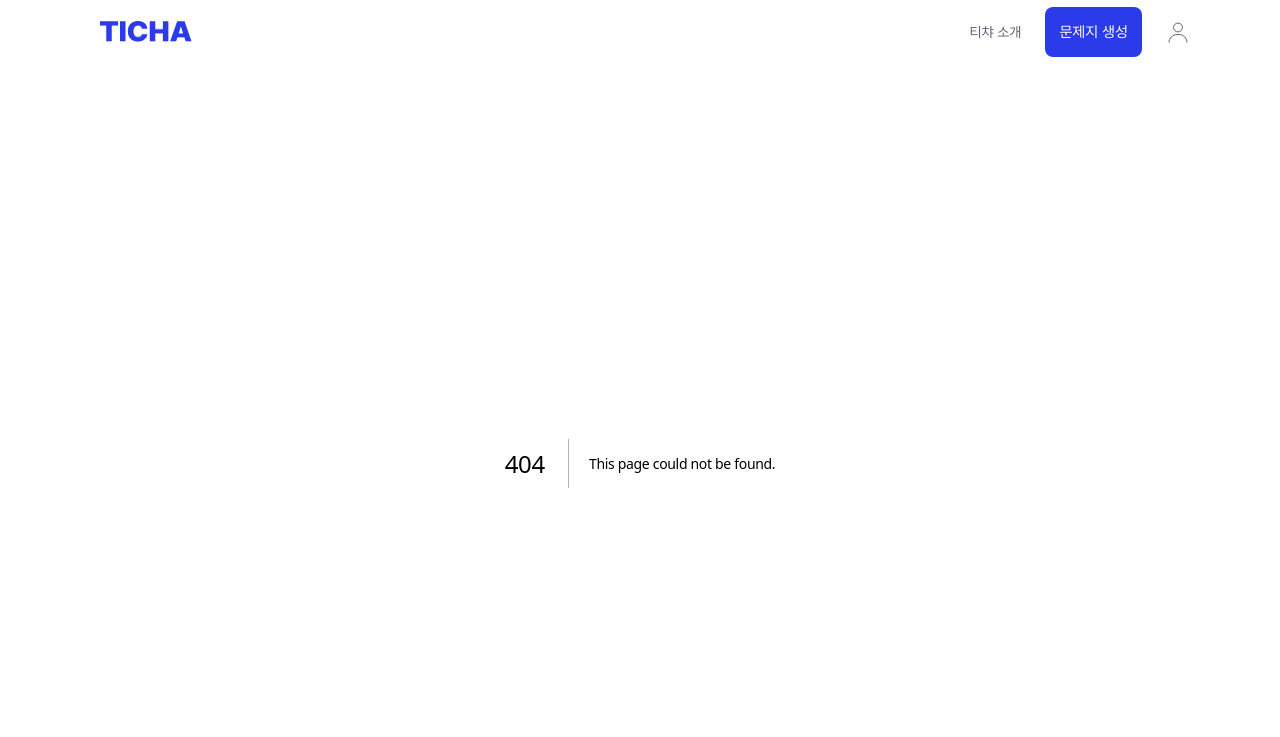
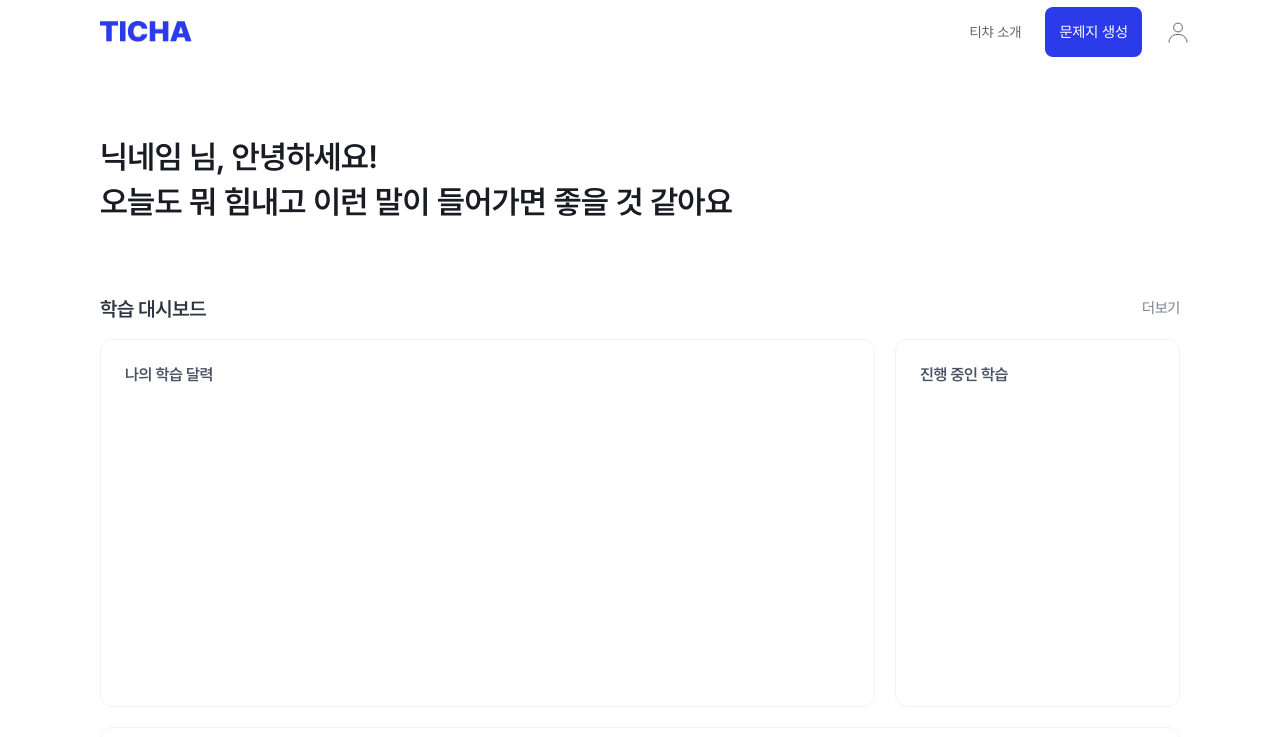
Before and after one commit to ticha-ai/ticha-FE, a Next.js app: page /dashboard in a window 1280 px wide. Before the commit this address had no page. Shown: the top 737 px of the page. Built offline with nearby package versions, Linux system fonts and the light colour scheme.

Commit message:
feat: dashboard page 틀 구현

```diff
--- /dev/null
+++ b/src/app/dashboard/page.tsx
@@ -0,0 +1,31 @@
+import style from './style.module.css';
+
+const DashboardPage = () => {
+  return (
+    <div>
+      <div className={style['greeting-container']}>
+        <p>닉네임 님, 안녕하세요!</p>
+        <p>오늘도 뭐 힘내고 이런 말이 들어가면 좋을 것 같아요</p>
+      </div>
+      <div className={style['dashboard-container']}>
+        <div className={style['dashboard-header']}>
+          <span className={style['dashboard-title']}>학습 대시보드</span>
+          <span className={style['dashboard-more']}>더보기</span>
+        </div>
+        <div className={style['calendar-working-container']}>
+          <div className={style['calendar-container']}>
+            <p className={style['calendar-title']}>나의 학습 달력</p>
+          </div>
+          <div className={style['working-status-container']}>
+            <p className={style['working-status-title']}>진행 중인 학습</p>
+          </div>
+        </div>
+        <div className={style['learning-status-container']}>
+          <p className={style['learning-status-title']}>학습 풀이 현황</p>
+        </div>
+      </div>
+    </div>
+  );
+};
+
+export default DashboardPage;
--- /dev/null
+++ b/src/app/dashboard/style.module.css
@@ -0,0 +1,77 @@
+.greeting-container {
+  padding: 72px 0 0;
+  color: var(--color--gray-800);
+  font-size: var(--typography--sizes-5xl);
+  font-weight: var(--typography--weights-semibold);
+}
+
+.dashboard-container {
+  padding: 70px 0 0;
+}
+
+.dashboard-header {
+  display: flex;
+  justify-content: space-between;
+  align-items: center;
+  margin-bottom: 16px;
+}
+
+.dashboard-title {
+  color: var(--color--gray-700);
+  font-size: var(--typography--sizes-2xl);
+  font-weight: var(--typography--weights-semibold);
+}
+
+.dashboard-more {
+  color: var(--color--gray-400);
+  font-size: var(--typography--sizes-md);
+  font-weight: var(--typography--weights-regular);
+}
+
+.calendar-working-container {
+  display: flex;
+  justify-content: center;
+  gap: 20px;
+  margin-bottom: 20px;
+}
+
+.calendar-container {
+  width: 775px;
+  height: 368px;
+  padding: 24px;
+  border: 1px solid var(--color--gray-50);
+  border-radius: 12px;
+}
+
+.calendar-title {
+  color: var(--color--gray-600);
+  font-size: var(--typography--sizes-lg);
+  font-weight: var(--typography--weights-semibold);
+}
+
+.working-status-container {
+  width: 285px;
+  height: 368px;
+  padding: 24px;
+  border: 1px solid var(--color--gray-50);
+  border-radius: 12px;
+}
+
+.working-status-title {
+  color: var(--color--gray-600);
+  font-size: var(--typography--sizes-lg);
+  font-weight: var(--typography--weights-semibold);
+}
+
+.learning-status-container {
+  padding: 28px;
+  border: 1px solid var(--color--gray-50);
+  border-radius: 12px;
+  height: 515px;
+}
+
+.learning-status-title {
+  color: var(--color--gray-600);
+  font-size: var(--typography--sizes-lg);
+  font-weight: var(--typography--weights-semibold);
+}
```
